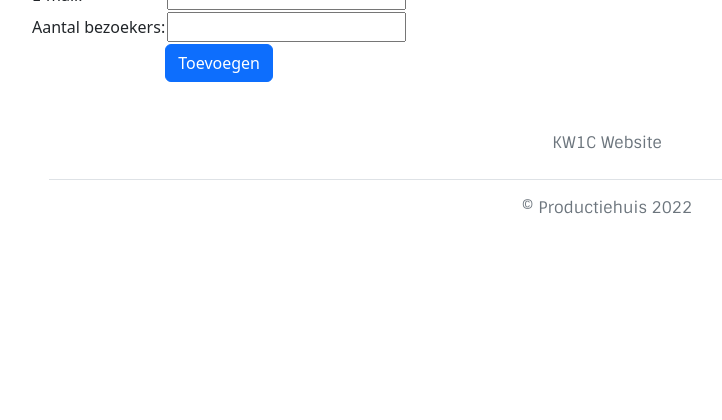
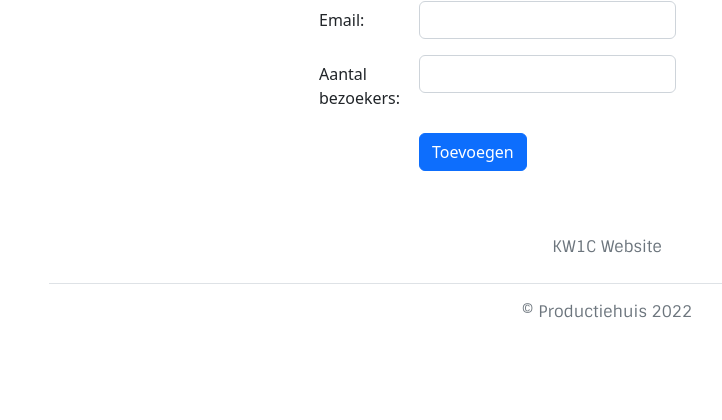
Before and after one commit to productiehuis/Reserveringsysteem, a PHP site: page /pages/reserveren.php?v=1 in a window 1280 px wide. Shown: the part 225-645 px from the top of the page, without its empty margins (33-755 px from the left). Run offline with PHP 8.4, Linux system fonts and the light colour scheme; some libraries are stand-ins or nearby versions.

Commit message:
[+] Added search function
[+] Rewritten reserveren.php
[+] Added search function to overzicht.php
[+] Added search function to archief.php

```diff
--- a/public/js/script.js
+++ b/public/js/script.js
@@ -71,3 +71,12 @@ function refresh()
 {
     window.location = window.location.href;
 }
+// Zoek functie overzicht pagina
+$(document).ready(function(){
+    $("#searchTable").on("keyup", function() {
+        var value = $(this).val().toLowerCase();
+        $(".tableSearch tr").filter(function() {
+            $(this).toggle($(this).text().toLowerCase().indexOf(value) > -1)
+        });
+    });
+});
--- a/public/pages/archief.php
+++ b/public/pages/archief.php
@@ -7,7 +7,8 @@
         <a href="overzicht.php" type="button" class="btn btn-primary"><i class="bi bi-calendar-check"></i> Overzicht</a>
         <a type="button" class="btn btn-primary active"><i class="bi bi-archive"></i> Archief</a>
     </div>
-    <table class='table table-responsive-xxl overflow-scroll'>
+    <input class="form-control mb-3 mt-3" id="searchTable" type="text" placeholder="Zoeken">
+    <table class='table table-responsive-xxl table-hover overflow-scroll'>
         <thead>
             <tr class="m-3 rounded">
                 <th>ID</th>
--- a/public/pages/overzicht.php
+++ b/public/pages/overzicht.php
@@ -8,7 +8,8 @@
             <a href="archief.php" type="button" class="btn btn-primary"><i class="bi bi-archive"></i> Archief</a>
             <a href="vertoning.php" type="button" class="btn btn-primary add"><i class="bi bi-plus-circle"></i> Toevoegen</a>
         </div>
-        <table class='table table-responsive-xxl overflow-scroll'>
+        <input class="form-control mb-3 mt-3" id="searchTable" type="text" placeholder="Zoeken">
+        <table class='table table-responsive-xxl overflow-scroll table-hover tableSearch'>
             <thead>
                 <tr class="m-3 rounded">
                     <th>ID</th>
--- a/public/pages/reserveren.php
+++ b/public/pages/reserveren.php
@@ -3,39 +3,53 @@
     <h2 class="page-header">
         Reserveren
     </h2>
+    <div class="col-sm-6 col-sm-offset-3 center">
         <form method="POST" action="/reserveringsysteem/public/control/addReservation.php">
-        <table>
-            <tr>
-                <td>
-                    Bezoeker naam:
-                </td>
-                <td>
-                    <input type="text" name="name" required>
-                </td>
-            </tr>
-            <tr>
-                <td>
-                    E-mail:
-                </td>
-                <td>
-                    <input type="text" name="email" required>
-                </td>
-            </tr>
-            <tr>
-                <td>
-                    Aantal bezoekers:
-                </td>
-                <td>
-                    <input type="number" name="amount" required>
-                </td>
-            </tr>
-            <tr>
-                <td colspan="2" class="text-center">
+            <div class="row mb-3">
+                <label for="inputVistor" class="col-sm-2 col-form-label"> Naam:</label>
+                <div class="col-sm-10">
+                    <label>
+                        <input
+                                type="text"
+                                name="name"
+                                class="form-control"
+                                required>
+                    </label>
+                </div>
+            </div>
+            <div class="row mb-3">
+                <label for="inputEmail" class="col-sm-2 col-form-label"> Email:</label>
+                <div class="col-sm-10">
+                    <label>
+                        <input
+                                type="text"
+                                class="form-control"
+                                name="email"
+                                required>
+                    </label>
+                </div>
+            </div>
+            <div class="row mb-3">
+                <label for="inputAmount" class="col-sm-2 col-form-label"> Aantal bezoekers:</label>
+                <div class="col-sm-10">
+                    <label>
+                        <input
+                                type="number"
+                                class="form-control"
+                                name="amount"
+                                required>
+                    </label>
+                </div>
+            </div>
+            <div class="row mb-3">
+                <label for="inputAmount" class="col-sm-2 col-form-label"></label>
+                <div class="col-sm-10">
+                    <label>
                         <input type="hidden" name="showID" value="<?php echo $_GET["v"]?>">
                         <input class="btn-primary btn" type="submit" value="Toevoegen">
-                </td>
-            </tr>
-        </table>
+                    </label>
+                </div>
+            </div>
             <?php
             if (isset($_GET["s"]))
             {
@@ -54,5 +68,6 @@
             }
             ?>
         </form>
+    </div>
 </main>
 <?php include "../includes/footer.php"; ?>
```
Also changed, not shown: public/pages/login.php (line endings or trailing spaces). Lines whose indentation alone changed are shown as unchanged.
